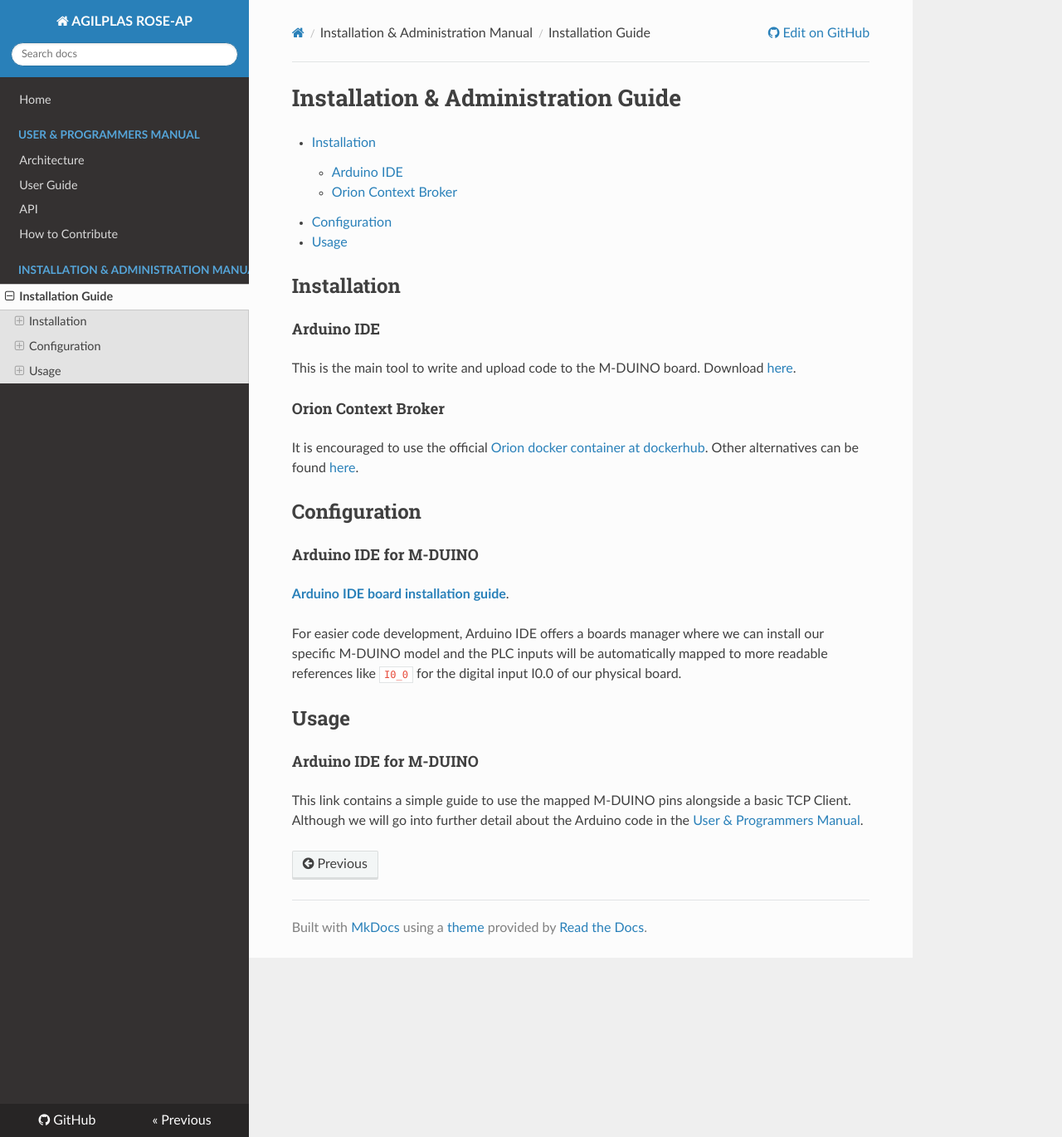
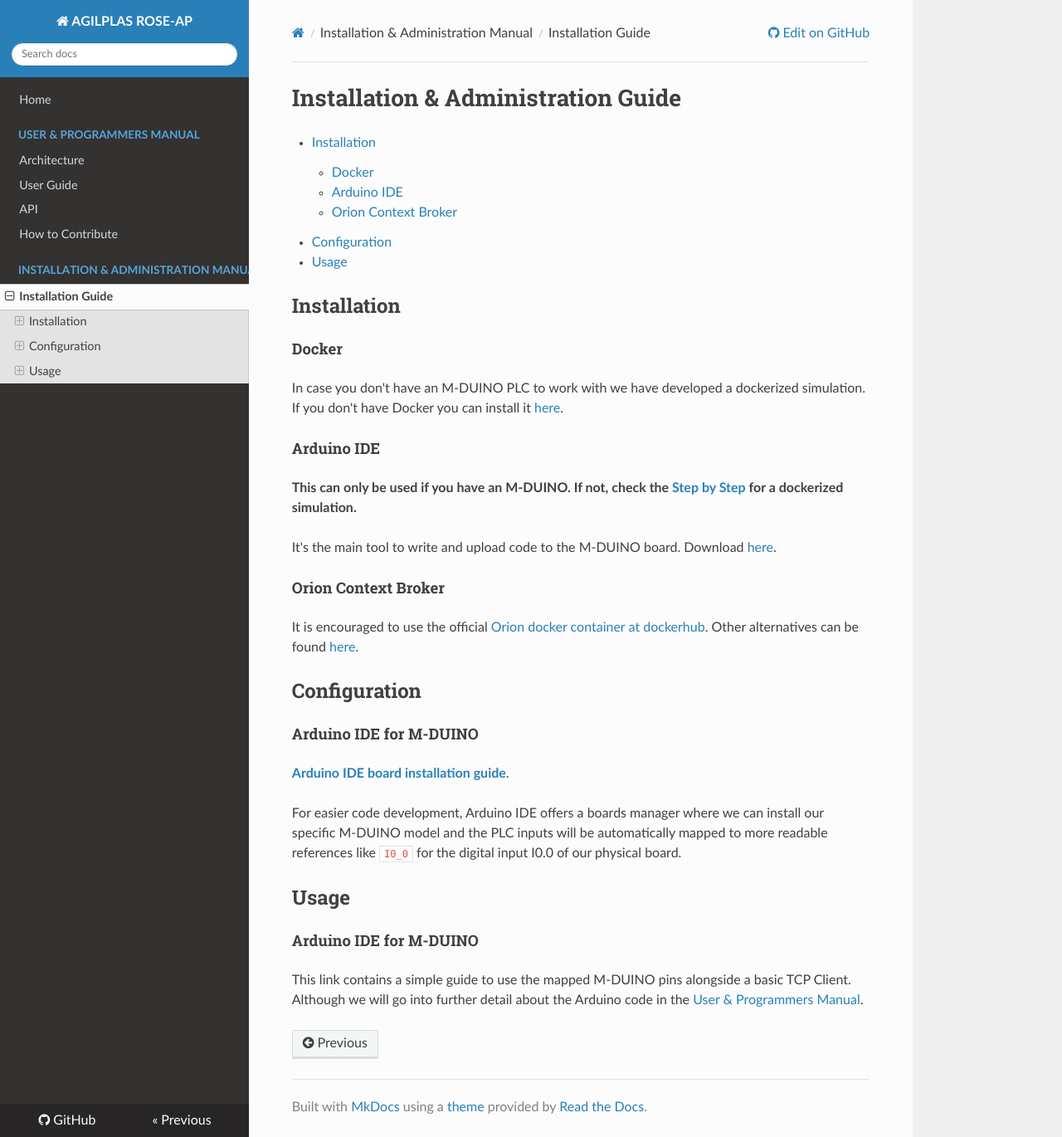
Before and after one commit to ramp-eu/AGILPLAS, an MkDocs documentation site: the page built from docs/installationguide.md, in a window 1280 px wide and 1370 px high. Shown: the whole window at 83% size. Built offline with MkDocs 1.6.1, drawn with Linux system fonts in a browser that asks for light colours; nearby versions of some CDN libraries.

Commit message:
update Docker documentation

```diff
--- a/docs/installationguide.md
+++ b/docs/installationguide.md
@@ -1,6 +1,7 @@
 # Installation & Administration Guide
 
 -   [Installation](#installation)
+    -   [Docker](#docker)
     -   [Arduino IDE](#arduino-ide)
     -   [Orion Context Broker](#orion-context-broker)
 -   [Configuration](#configuration)
@@ -9,9 +10,16 @@
 
 ## Installation
 
+#### Docker
+
+In case you don't have an M-DUINO PLC to work with we have developed a dockerized simulation.
+If you don't have Docker you can install it [here](https://docs.docker.com/get-docker/).
+
 #### Arduino IDE
 
-This is the main tool to write and upload code to the M-DUINO board.
+**This can only be used if you have an M-DUINO. If not, check the [Step by Step](stepbystep.md) for a dockerized simulation.**
+
+It's the main tool to write and upload code to the M-DUINO board.
 Download [here](https://www.arduino.cc/en/software).
 
 #### Orion Context Broker
```
Also changed, not shown: docker/README.md (+33 -55 lines), 1 other file.
